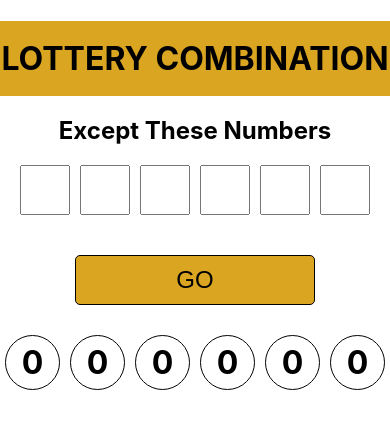
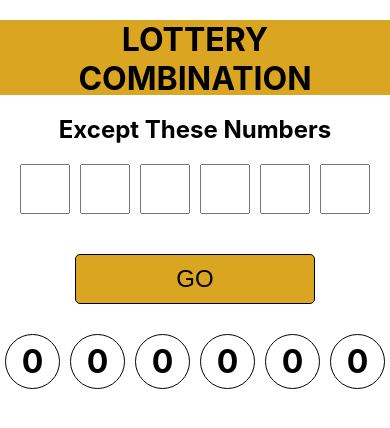
Before and after one commit to jeffoo713/lottery-combi, a React (Create React App) app: page / in a window 390 px wide. Shown: the top 428 px of the page. Built offline with nearby package versions, Linux system fonts and the light colour scheme.

Commit message:
modified title styling on mobile

```diff
--- a/src/components/title/title.styles.scss
+++ b/src/components/title/title.styles.scss
@@ -7,3 +7,13 @@
     padding-top: 18px;
   }
 }
+
+@media screen and (max-width: 450px) {
+  .title-container {
+    .title {
+      padding-top: unset;
+      width: 350px;
+      margin: 20px auto;
+    }
+  }
+}
```
